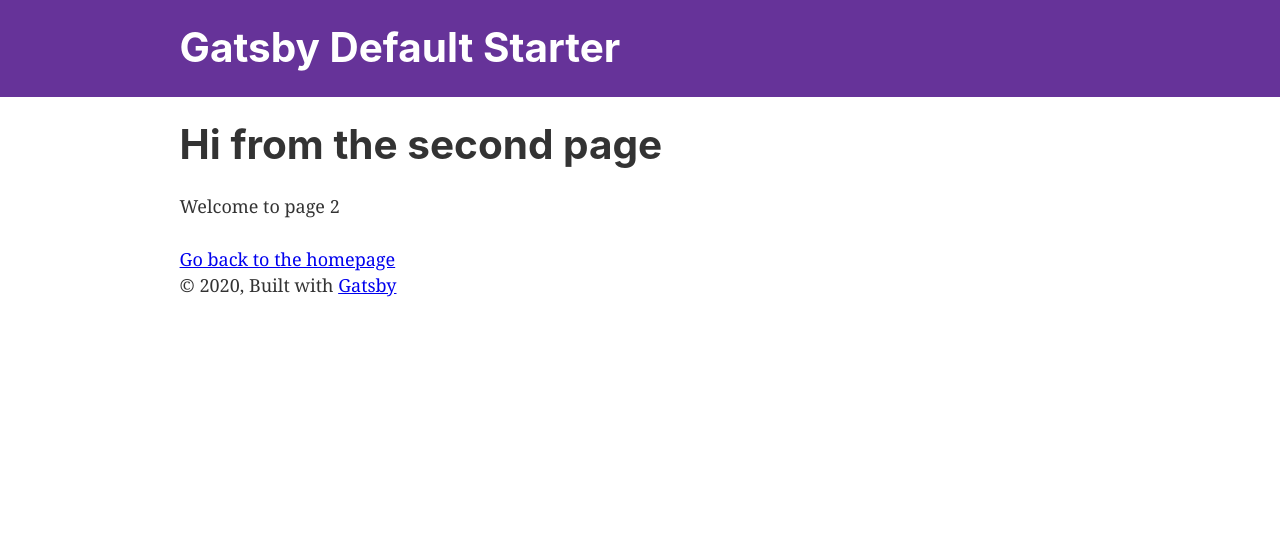
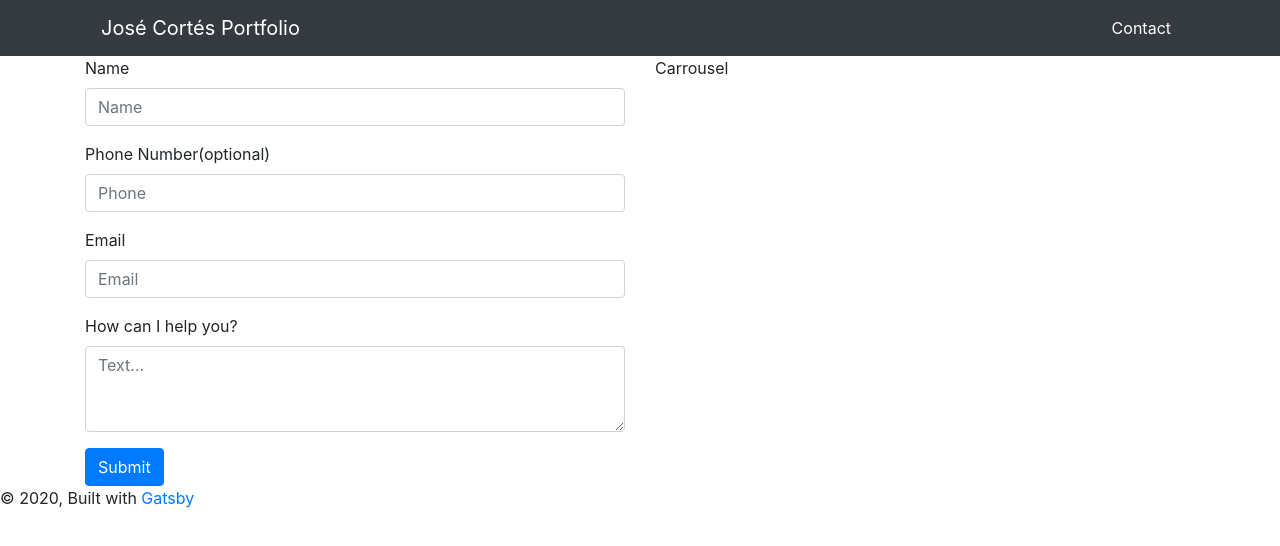
Before and after one commit to JoseCortesSarmiento/MyPortfolio, a Gatsby site: page /page-2 in a window 1280 px wide. Built offline with nearby package versions, Linux system fonts and the light colour scheme; Gatsby itself is replaced by a stand-in of ours.

Commit message:
initial commit

```diff
--- a/gatsby-config.js
+++ b/gatsby-config.js
@@ -1,10 +1,31 @@
 module.exports = {
   siteMetadata: {
-    title: `Gatsby Default Starter`,
+    title: `José Cortés Portfolio`,
     description: `Kick off your next, great Gatsby project with this default starter. This barebones starter ships with the main Gatsby configuration files you might need.`,
     author: `@gatsbyjs`,
   },
   plugins: [
+    {
+      resolve: `gatsby-source-airtable`,
+      options: {
+        apiKey: `keyjjxEkhawsnwxkP`,
+        tables: [
+          {
+            baseId: `app0jC1uKxf1jcMvg`,
+            tableName: `Sandwiches`
+          },
+          {
+            baseId: `app0jC1uKxf1jcMvg`,
+            tableName: `Images`
+          },
+          // We can add other bases/tables here, too!
+          //{
+            //baseId: `AIRTABLE_BASE_ID`,
+            //tableName: `Sides`
+          //}
+        ]
+      }
+    },
     `gatsby-plugin-react-helmet`,
     {
       resolve: `gatsby-source-filesystem`,
--- a/package.json
+++ b/package.json
@@ -5,16 +5,19 @@
   "version": "0.1.0",
   "author": "Kyle Mathews <mathews.kyle@gmail.com>",
   "dependencies": {
+    "bootstrap": "^4.5.2",
     "gatsby": "^2.24.54",
     "gatsby-image": "^2.4.17",
     "gatsby-plugin-manifest": "^2.4.28",
     "gatsby-plugin-offline": "^3.2.27",
     "gatsby-plugin-react-helmet": "^3.3.10",
     "gatsby-plugin-sharp": "^2.6.32",
+    "gatsby-source-airtable": "^2.1.1",
     "gatsby-source-filesystem": "^2.3.28",
     "gatsby-transformer-sharp": "^2.5.14",
     "prop-types": "^15.7.2",
     "react": "^16.12.0",
+    "react-bootstrap": "^1.3.0",
     "react-dom": "^16.12.0",
     "react-helmet": "^6.1.0"
   },
--- /dev/null
+++ b/src/components/HomeBanner.js
@@ -0,0 +1,37 @@
+import React from 'react'
+import { useStaticQuery, graphql } from 'gatsby'
+
+const HomeBanner = () => {
+  const data = useStaticQuery(graphql`
+    query HomeBannerQuery{
+      image: allAirtable(
+        filter: { table: { eq: "Images" } }
+      ) {
+        nodes {
+          data {
+            Image
+          }
+          recordId
+        }
+      }
+    }
+  `);
+
+  return (
+    //<div style={{ backgroundImage: `url(${data.image.nodes[0].data.Image})` }}>
+    //</div>
+    //<img src={data.image.nodes[0].data.Image} style={{width: 100 + '%', height: 80 + '%'}} alt="imagen"></img>
+    <div>
+        <div>
+            <div>
+                <div>
+                  <img src={data.image.nodes[0].data.Image} style={{width: 100 + '%', height: 80 + '%'}} alt="imagen"></img>
+                </div>
+
+            </div>
+        </div>
+    </div>
+  );
+}
+
+export default HomeBanner
--- /dev/null
+++ b/src/components/Menu.js
@@ -0,0 +1,47 @@
+import React from 'react';
+import { useStaticQuery, graphql } from 'gatsby';
+import Card from 'react-bootstrap/Card'
+import Row from 'react-bootstrap/Row'
+import Col from 'react-bootstrap/Col'
+import Image from 'react-bootstrap/Image'
+
+const Menu = () => {
+  const data = useStaticQuery(graphql`
+    query MenuQuery {
+      sandwiches: allAirtable(
+        filter: { table: { eq: "Sandwiches" } }
+      ) {
+        nodes {
+          data {
+            Name
+            Image
+            Description
+            Url
+          }
+          recordId
+        }
+      }
+    }
+  `);
+
+  return (
+    <div style={{display: 'flex'}}>
+        {data.sandwiches.nodes.map((item, i) => (
+          <Row>
+            <Col lg={10}>
+              <Card className="mb-3">
+                {<a href={item.data.Url}><Image src={item.data.Image} className="card-img-top" alt="Card-Image" fluid /></a>}
+                <Card.Body>
+                  <Card.Title>{item.data.Name}</Card.Title>
+                  <Card.Text><p>{item.data.Description}</p></Card.Text>
+                </Card.Body>
+              </Card>
+            </Col>
+          </Row>
+        ))}
+
+    </div>
+  );
+};
+
+export default Menu;
--- a/src/components/header.js
+++ b/src/components/header.js
@@ -2,32 +2,25 @@ import { Link } from "gatsby"
 import PropTypes from "prop-types"
 import React from "react"
 
+import Container from 'react-bootstrap/Container'
+import Navbar from 'react-bootstrap/Navbar'
+import Nav from 'react-bootstrap/Nav'
+
 const Header = ({ siteTitle }) => (
-  <header
-    style={{
-      background: `rebeccapurple`,
-      marginBottom: `1.45rem`,
-    }}
-  >
-    <div
-      style={{
-        margin: `0 auto`,
-        maxWidth: 960,
-        padding: `1.45rem 1.0875rem`,
-      }}
-    >
-      <h1 style={{ margin: 0 }}>
-        <Link
-          to="/"
-          style={{
-            color: `white`,
-            textDecoration: `none`,
-          }}
-        >
-          {siteTitle}
-        </Link>
-      </h1>
-    </div>
+  <header className="bg-dark">
+    <Container>
+      <Navbar expand="md" bg="dark" variant="dark">
+        <Navbar.Brand href="/">{siteTitle}</Navbar.Brand>
+        <Navbar.Toggle aria-controls="navbarResponsive" />
+        <Navbar.Collapse id="navbarResponsive">
+          <Nav as="ul" className="ml-auto">
+            <Nav.Item as="li">
+              <Link to="/page-2" className="nav-link" activeClassName="active">Contact</Link>
+            </Nav.Item>
+          </Nav>
+        </Navbar.Collapse>
+      </Navbar>
+    </Container>
   </header>
 )
 
--- a/src/components/layout.js
+++ b/src/components/layout.js
@@ -10,7 +10,7 @@ import PropTypes from "prop-types"
 import { useStaticQuery, graphql } from "gatsby"
 
 import Header from "./header"
-import "./layout.css"
+import 'bootstrap/dist/css/bootstrap.min.css'
 
 const Layout = ({ children }) => {
   const data = useStaticQuery(graphql`
@@ -29,8 +29,8 @@ const Layout = ({ children }) => {
       <div
         style={{
           margin: `0 auto`,
-          maxWidth: 960,
-          padding: `0 1.0875rem 1.45rem`,
+          //maxWidth: 960,
+          //padding: `0 1.0875rem 1.45rem`,
         }}
       >
         <main>{children}</main>
--- a/src/pages/index.js
+++ b/src/pages/index.js
@@ -1,21 +1,32 @@
 import React from "react"
-import { Link } from "gatsby"
+//import { Link } from "gatsby"
 
 import Layout from "../components/layout"
-import Image from "../components/image"
-import SEO from "../components/seo"
+//import Image from "../components/image"
+//import SEO from "../components/seo"
+import Menu from "../components/Menu"
+import HomeBanner from "../components/HomeBanner"
+import Container from 'react-bootstrap/Container'
+import Row from 'react-bootstrap/Row'
+import Col from 'react-bootstrap/Col'
+//import Card from 'react-bootstrap/Card'
 
 const IndexPage = () => (
   <Layout>
-    <SEO title="Home" />
-    <h1>Hi people</h1>
-    <p>Welcome to your new Gatsby site.</p>
-    <p>Now go build something great.</p>
-    <div style={{ maxWidth: `300px`, marginBottom: `1.45rem` }}>
-      <Image />
+    <Container fluid>
+      <Row className = "bg-dark">
+        <Col style={{height: 80 + '%', paddingLeft: 0, paddingRight: 0}}><HomeBanner/></Col>
+      </Row>
+    </Container>
+    <div style={{position: 'absolute', marginTop: -6.5 + 'vh', marginLeft: 2 + 'vw'}}>
+      {<a href="https://www.twitter.com"><img style={{width: 2.5 + 'vw'}} src="/images/icons/twitter.svg" alt="Twitter" /></a>}
+      <span style={{marginLeft: 2.5 + 'vw'}}></span>
+      {<a href="https://www.facebook.com"><img style={{width: 2 + 'vw'}} src="/images/icons/facebook.svg" alt="Facebook" /></a>}
     </div>
-    <Link to="/page-2/">Go to page 2</Link> <br />
-    <Link to="/using-typescript/">Go to "Using TypeScript"</Link>
+    <Container>
+      <h3 className="mt-3">Evidence</h3>
+      <Menu/>
+    </Container>
   </Layout>
 )
 
--- a/src/pages/page-2.js
+++ b/src/pages/page-2.js
@@ -1,15 +1,44 @@
 import React from "react"
-import { Link } from "gatsby"
+//import { Link } from "gatsby"
 
 import Layout from "../components/layout"
-import SEO from "../components/seo"
-
+//import SEO from "../components/seo"
+import Container from 'react-bootstrap/Container'
+import Row from 'react-bootstrap/Row'
+import Col from 'react-bootstrap/Col'
+import Form from 'react-bootstrap/Form'
+import Button from 'react-bootstrap/Button'
 const SecondPage = () => (
   <Layout>
-    <SEO title="Page two" />
-    <h1>Hi from the second page</h1>
-    <p>Welcome to page 2</p>
-    <Link to="/">Go back to the homepage</Link>
+    <Container>
+      <Row>
+        <Col lg={6}>
+          <Form name="contact v1" mehtod="post" data-netlify="true" onSubmit="submit">
+          <Form.Group controlId="formBasicName">
+            <Form.Label>Name</Form.Label>
+            <Form.Control required type="text" placeholder="Name"/>
+          </Form.Group>
+          <Form.Group controlId="formBasicPhone">
+            <Form.Label>Phone Number(optional)</Form.Label>
+            <Form.Control type="text" placeholder="Phone"/>
+          </Form.Group>
+          <Form.Group controlId="formBasicEmail">
+            <Form.Label>Email</Form.Label>
+            <Form.Control required type="email" placeholder="Email"/>
+          </Form.Group>
+          <Form.Group controlId="formBasicText">
+            <Form.Label>How can I help you?</Form.Label>
+            <Form.Control required as="textarea" rows="3" placeholder="Text..."/>
+          </Form.Group>
+          <Button type="submit">Submit</Button>
+          </Form>
+        </Col>
+        <Col lg={6}>
+        Carrousel
+        </Col>
+      </Row>
+    </Container>
+
   </Layout>
 )
 
--- /dev/null
+++ b/static/robots.txt
@@ -0,0 +1,2 @@
+User-agent: *
+Allow: /
```
Also changed, not shown: static/favicon.ico (added), static/favicon.png (added), static/images/icons/avatar.svg (added), static/images/icons/facebook.svg (added), static/images/icons/rss.svg (added), static/images/icons/twitter.svg (added), static/images/logo.svg (added), 3 other files.
